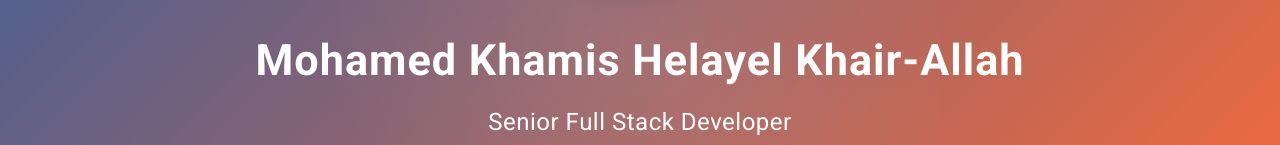
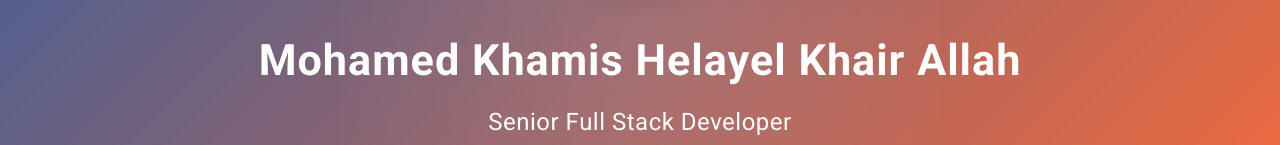
Before and after one commit to mohamedkhamis/Portfolio, a plain HTML site: page public/index.html in a window 1280 px wide. Shown: the part 366-511 px from the top of the page. Drawn offline with Linux system fonts and the light colour scheme.

Commit message:
edit name

```diff
--- a/public/index.html
+++ b/public/index.html
@@ -30,7 +30,7 @@
     <header class="hero">
         <div class="hero-content">
             <img src="assets/m.khamis.image.jpg" alt="Mohamed Khamis Photo" class="profile-avatar large-avatar">
-            <h1>Mohamed Khamis Helayel Khair-Allah</h1>
+            <h1>Mohamed Khamis Helayel Khair Allah</h1>
             <h2>Senior Full Stack Developer</h2>
             <a href="assets/M Khamis Senior Full Stack Developer.pdf" class="download-cv-btn" download>
                 <i class="fas fa-download"></i> Download CV (PDF)
```
